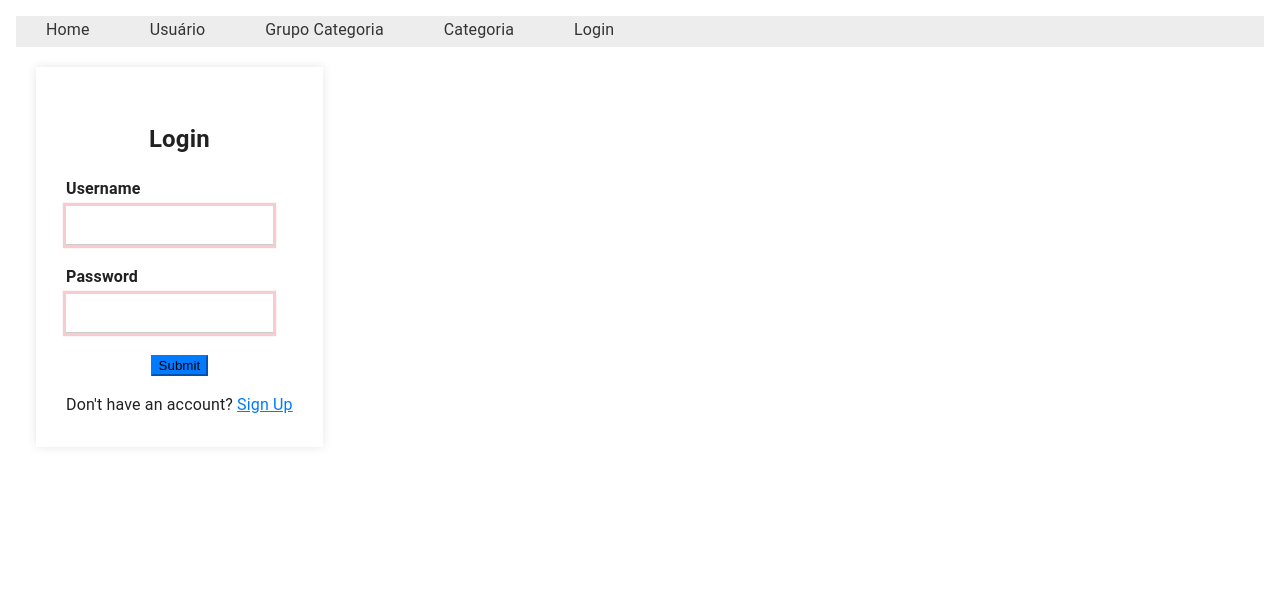
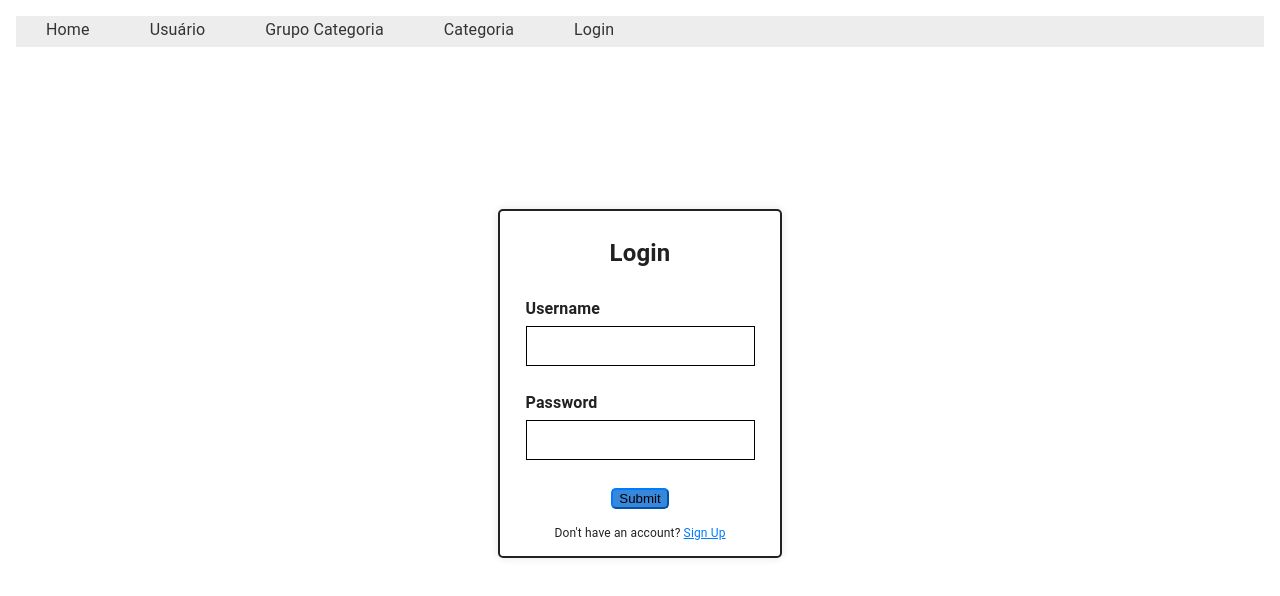
Before and after one commit to Pantanal-dev-B3-acao-social/pantanal_dev_B3_acao_social_frontend, a React (Create React App) app: page /login in a window 1280 px wide. Shown: the top 596 px of the page. Built offline with nearby package versions, Linux system fonts and the light colour scheme.

Commit message:
feat: update css style for login

```diff
--- a/src/components/login/Login.tsx
+++ b/src/components/login/Login.tsx
@@ -66,7 +66,6 @@ const Login: FC = () => {
   <div className="row">
     <div className="col-md-6 offset-md-3">
       <div className="card">
-        <div className="card-body">
         <h3 className="card-title text-center mb-4">Login</h3>
         <form autoComplete="off" onSubmit={handleSubmit(login)}>
           <div className="form-group">
@@ -88,7 +87,7 @@ const Login: FC = () => {
     </div>
   </div>
 </div>
-</div>
+
       <ToastContainer
         position="top-right"
         autoClose={5000}
--- a/src/components/login/login.css
+++ b/src/components/login/login.css
@@ -1,6 +1,12 @@
 /* Form elements */
+.container {
+  display: flex;
+  justify-content: center;
+}
+
 .form-group {
   margin-bottom: 20px;
+  margin: 2vw;
 }
 
 .form-label {
@@ -10,26 +16,19 @@
 }
 
 .form-control {
-  border: none;
+  border: 1px solid;
   border-radius: 0;
-  box-shadow: 0 0 0 0.2rem rgba(220, 53, 69, 0.25);
-  border-bottom: 1px solid #ccc;
   font-size: 16px;
-  padding: 10px 0;
-}
-
-.form-control:focus {
-  border-color: #007bff;
-  box-shadow: 0 0 0 0.2rem rgba(220, 53, 69, 0.25);
+  padding: 10px;
 }
 
 /* Button */
 .btn {
-  border-radius: 0;
+  border-radius: 5px;
 }
 
 .btn-primary {
-  background-color: #007bff;
+  background-color: #3787db;
   border-color: #007bff;
 }
 
@@ -40,9 +39,10 @@
 
 /* Card */
 .card {
-  border: none;
-  border-radius: 0;
+  border: 2px solid;
+  border-radius: 5px;
   box-shadow: 0 0 10px rgba(0, 0, 0, 0.1);
+  margin-top: 50%;
 }
 
 .card-body {
@@ -56,8 +56,8 @@
 }
 
 .card-text {
-  font-size: 16px;
-  margin-bottom: 0;
+  font-size: 12px;
+  margin: 5%;
 }
 
 .card-text-Recover {
```
Lines whose indentation alone changed are shown as unchanged.
